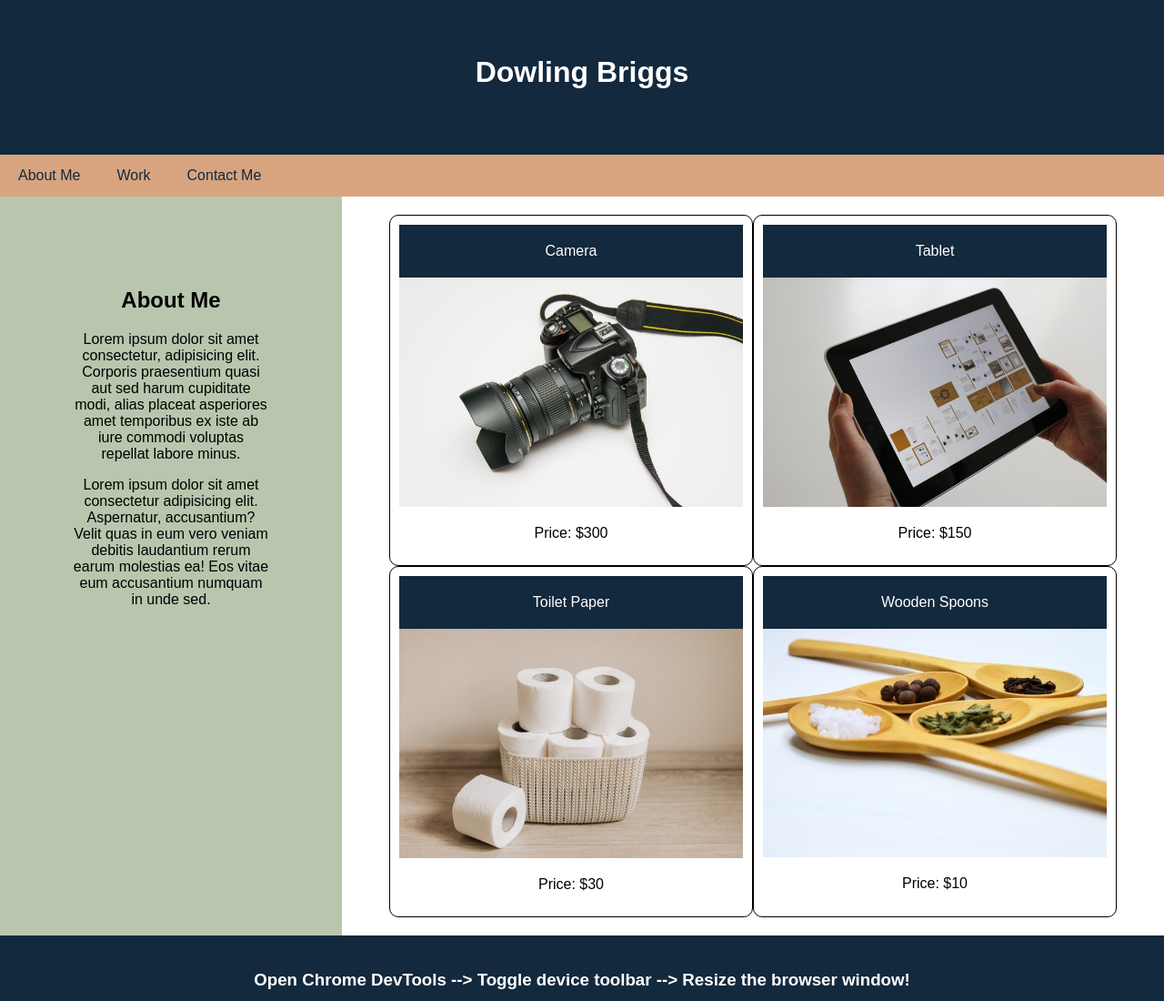
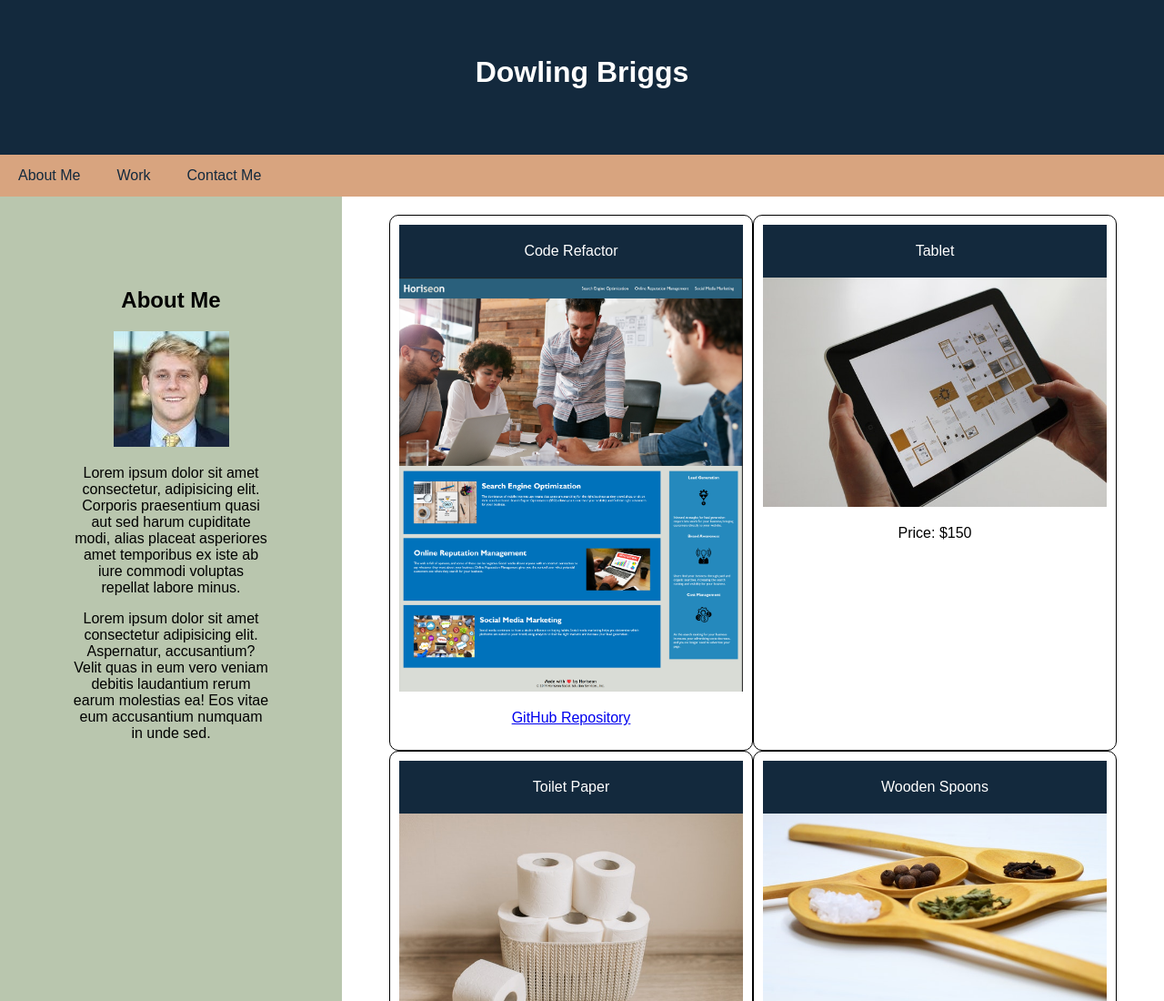
Before and after one commit to ddbriggs95/Portfolio, a plain HTML site: page index.html in a window 1280 px wide. Shown: the top 1100 px of the page at 91% size. Drawn offline with Linux system fonts and the light colour scheme.

Commit message:
Added link functionality for first project

```diff
--- a/index.html
+++ b/index.html
@@ -25,15 +25,17 @@
       <!-- Sidebar -->
       <aside id="about">
         <h2>About Me</h2>
+        <img src="./assets/images/Headshot.jpg" alt="headshot">
         <p>Lorem ipsum dolor sit amet consectetur, adipisicing elit. Corporis praesentium quasi aut sed harum cupiditate modi, alias placeat asperiores amet temporibus ex iste ab iure commodi voluptas repellat labore minus.</p>
         <p>Lorem ipsum dolor sit amet consectetur adipisicing elit. Aspernatur, accusantium? Velit quas in eum vero veniam debitis laudantium rerum earum molestias ea! Eos vitae eum accusantium numquam in unde sed.        </p>
       </aside>
       <!-- Product Cards -->
       <div id="work" class="products">
         <section class="card">
-          <header>Camera</header>
-          <img src="./assets/images/camera.jpg" alt="black camera" />
-          <p>Price: $300</p>
+          <header>Code Refactor</header>
+         <a href= "https://ddbriggs95.github.io/SEO-repo/" target="_blank" rel="noopener noreferrer"><img src="./assets/images/Challenge1_screenshot.png" alt="Challenge 1 screenshot" /> </a>
+
+         <a href="https://github.com/ddbriggs95/SEO-repo" target="_blank" rel="noopener noreferrer"> <p>GitHub Repository</p></a>
         </section>
         <section class="card">
           <header>Tablet</header>
```
Also changed, not shown: assets/images/Challenge1_screenshot.png (added), assets/images/Headshot.jpg (added).
